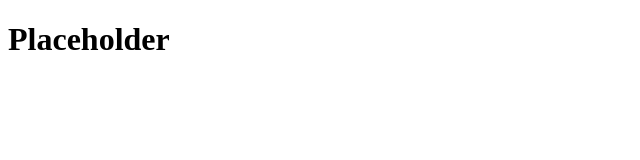
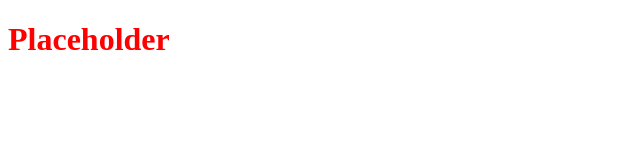
Before and after one commit to mrmcscreamypant/ALBERT, a plain HTML site: page index.html in a window 1280 px wide. Shown: the whole page, without its empty margins (0-640 px from the left). Drawn offline with Linux system fonts and the light colour scheme.

Commit message:
Update index.html

```diff
--- a/index.html
+++ b/index.html
@@ -2,7 +2,7 @@
 
 <html>
   <head>
-    <link type="stylesheet" href="/index.css">
+    <link rel="stylesheet" href="/index.css">
   </head>
   <body>
     <h1>Placeholder</h1>
```
